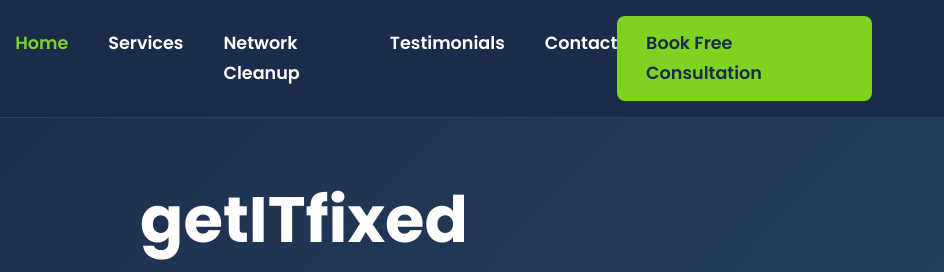
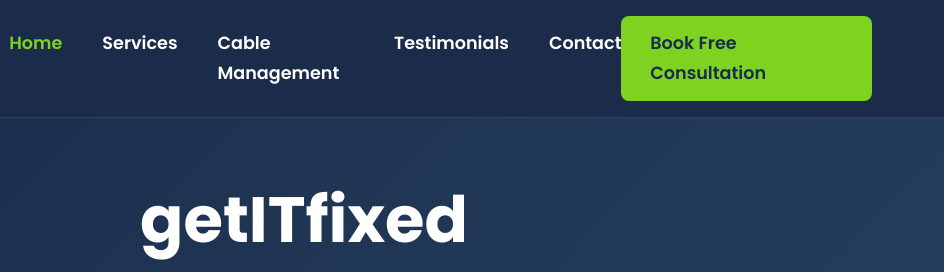
Before and after one commit to getITfixed-services/getITfixed, a plain HTML site: page index.html in a window 1280 px wide. Shown: the top 272 px of the page, 336-1280 px from the left. Drawn offline with Linux system fonts and the light colour scheme; no server answers; a script that the page names is missing.

Commit message:
Update index.html

```diff
--- a/index.html
+++ b/index.html
@@ -1404,7 +1404,7 @@
       <ul class="nav-links">
         <li><a href="#" class="active">Home</a></li>
         <li><a href="services.html">Services</a></li>
-        <li><a href="network-cleanup.html">Network Cleanup</a></li>
+        <li><a href="Cable-Management.html">Cable Management</a></li>
         <li><a href="reviews.html">Testimonials</a></li>
         <li><a href="contact.html">Contact</a></li>
       </ul>
```
